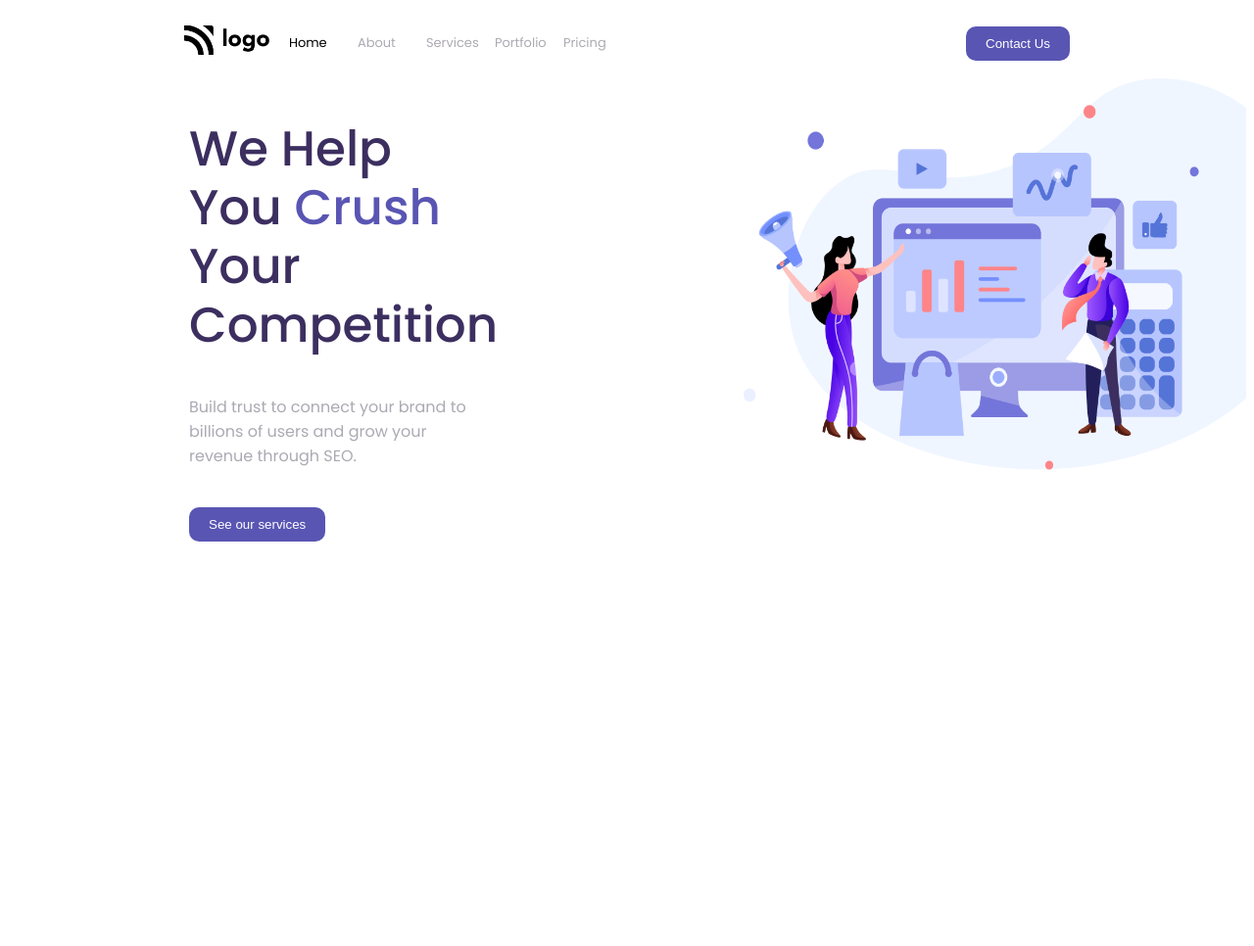
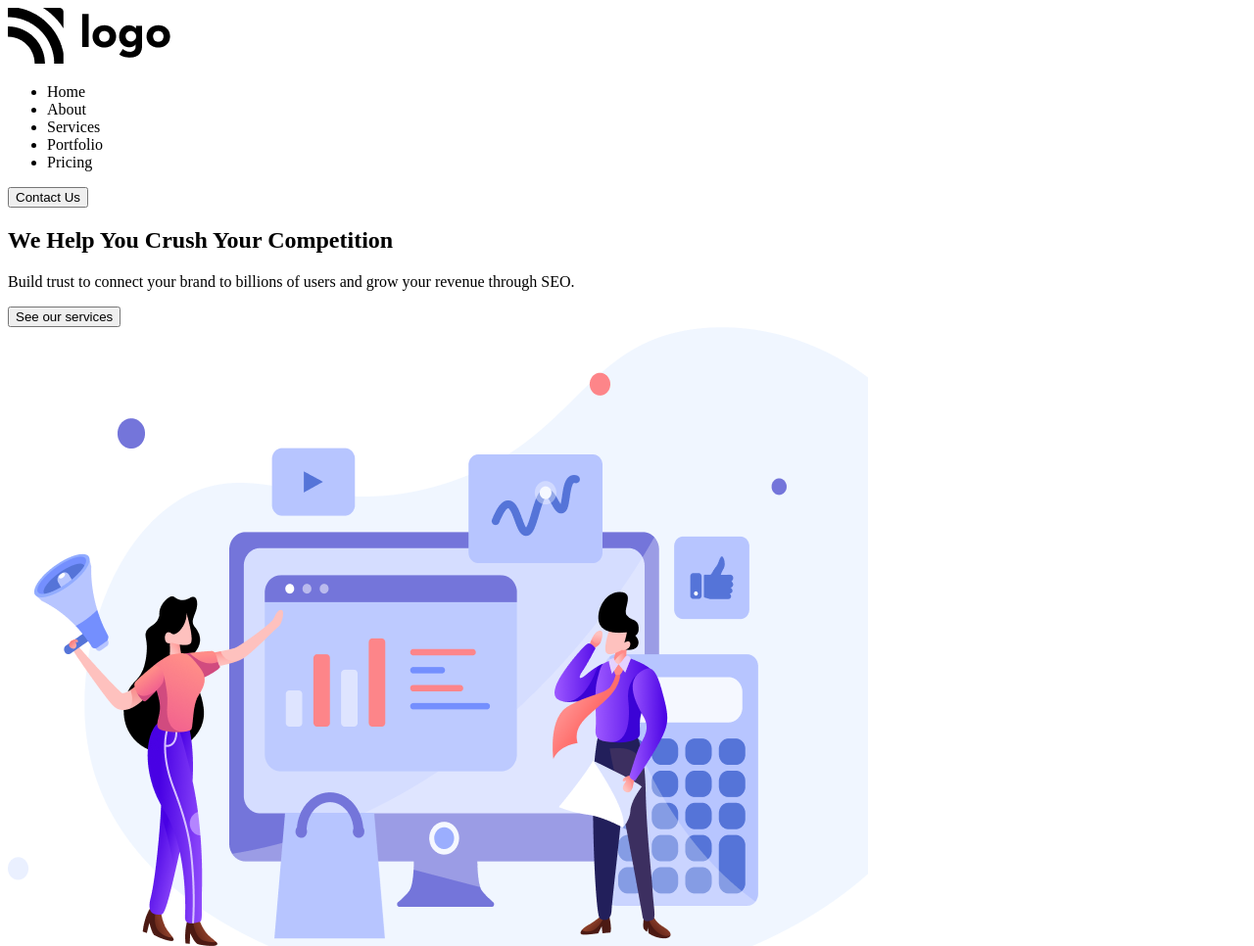
Before and after one commit to reyanshravi/UI_Projects, a plain HTML site: page Project-4/index.html in a window 1280 px wide. Shown: the top 966 px of the page at 98% size. Before the commit the page ends 800 px from the top, so only its background shows below. Drawn offline with Linux system fonts and the light colour scheme.

Commit message:
Update style.css

```diff
--- a/Project-4/style.css
+++ b/Project-4/style.css
@@ -1,72 +1,4 @@
-body{
-    font-family: 'Poppins', sans-serif;
-}
-.navbar-container{
-    padding: 10px 180px;
-}
 
-/* CSS for navbar */
-.navbar-container{
-    display: flex;
-    align-items: center;
-    justify-content: space-between;
-    list-style-type: none;
-}
-img[alt="brand-logo"]{
-    height: 30px;
-}
-.grow-list{
-    position: relative;
-    left: -20%;
-}
-.list{
-    display: flex;
-    list-style-type: none;
-}
-.nav-button{
-    height: 35px;
-    padding: 0px 20px;
-    background-color: #5955B3;
-    border: 0px;
-    border-radius: 10px;
-    color: #fff;
-}
-li+.list-item{
-    color: #aca9b3;
-}
-.list-item{
-    width: 70px;
-    font-size: 13px;
-}
+/* Navbar */
 
-/* CSS for banner */
-.banner-container{
-    display: flex;
-    padding-left: 185px;
-}
-h1{
-    width: 55%;
-    font-size: 50px;
-    color: #3C2F60;
-    font-weight: 500;
-    line-height: 60px;
-}
-p{
-    width: 55%;
-    color: #aca9b3;
-    margin-bottom: 40px;
-}
-span{
-    color: #5955B3;
-}
-
-/* CSS for background Image */
-.fix{
-    position: relative;
-    float: right;
-}
-.fix img{
-    z-index: -1;
-    height: 400px;
-    float: right;
-}
+/* Hero Section */
```
